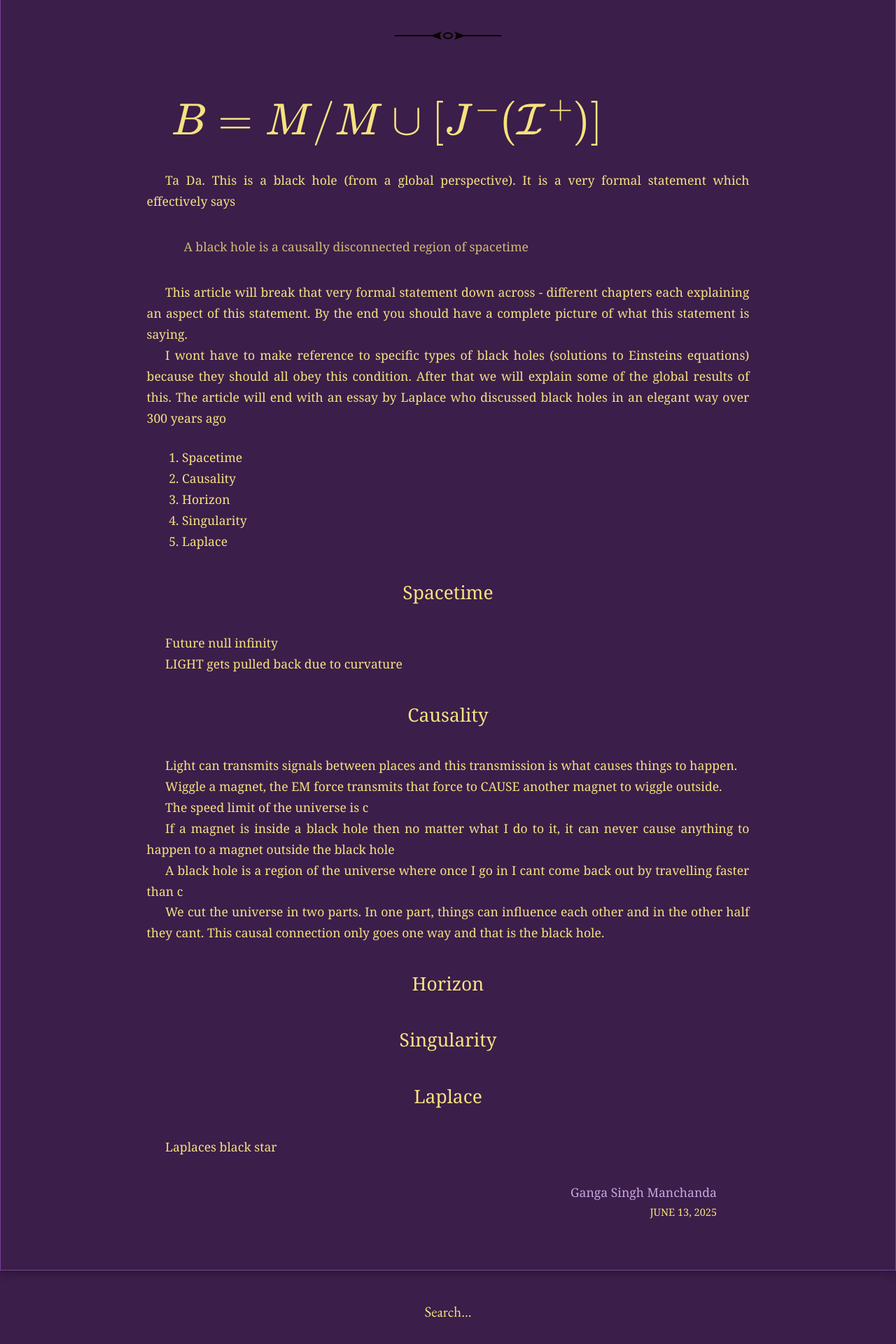
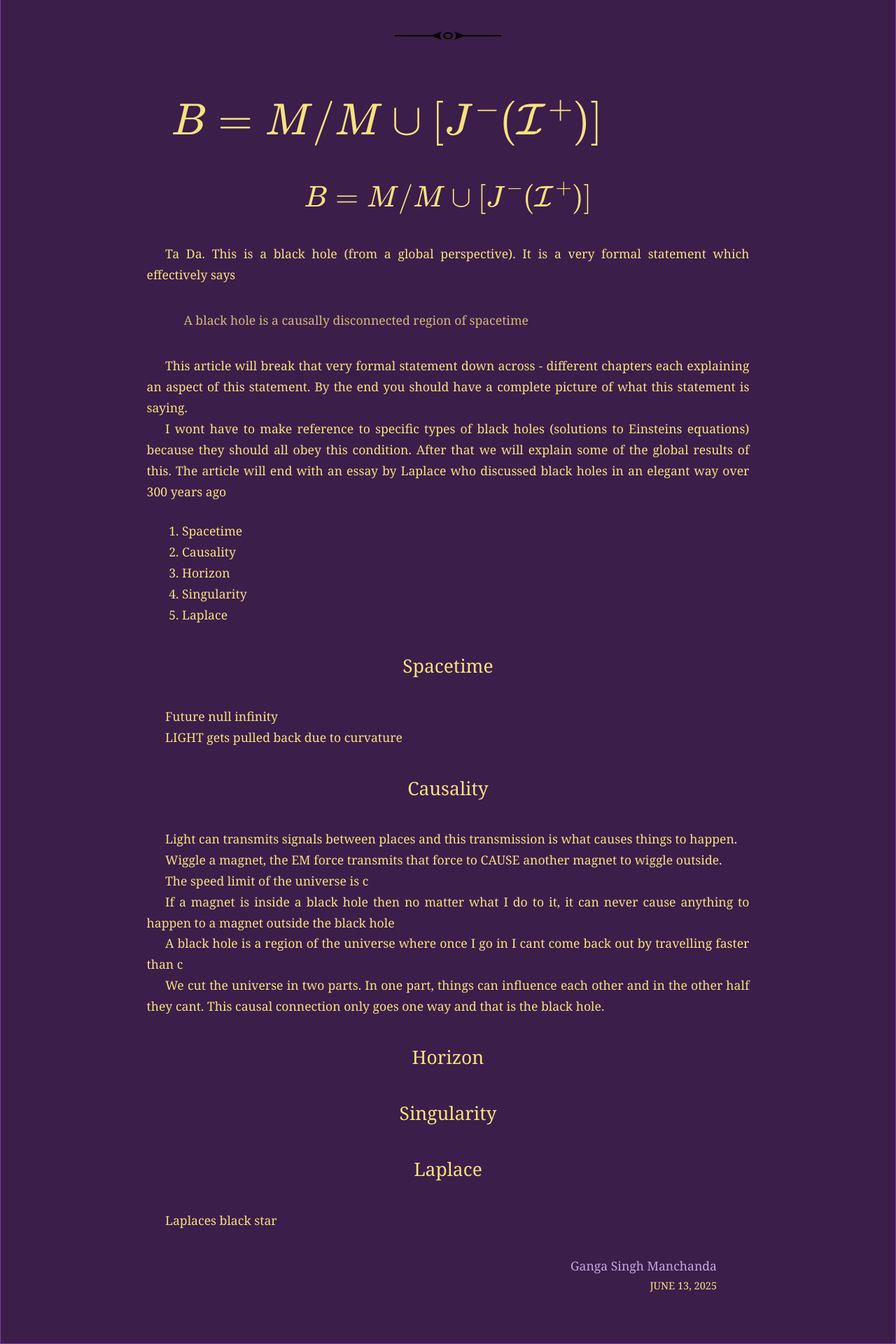
Before and after one commit to GangaSM/Meditations-on-Second-Philosophy, a Jekyll site: the page built from _posts/2025-06-13-blackhole.md, in a window 1280 px wide. Shown: the part 615-2535 px from the top of the page at 70% size. Built offline with Jekyll 4.4.1, drawn with Linux system fonts in a browser that asks for light colours.

Commit message:
Update 2025-06-13-blackhole.md

```diff
--- a/_posts/2025-06-13-blackhole.md
+++ b/_posts/2025-06-13-blackhole.md
@@ -11,6 +11,10 @@ The internet is full of discussions about black holes but these are often from a
 ---
 
 # $$ B=M/M\cup[J^-(\mathcal{I}^+)] $$
+
+<div style="text-align: center; font-size: 2em; font-weight: bold;">
+  \[ B=M/M\cup[J^-(\mathcal{I}^+)] \]
+</div>
 
 Ta Da. This is a black hole (from a global perspective). It is a very formal statement which effectively says
 > A black hole is a causally disconnected region of spacetime
```
